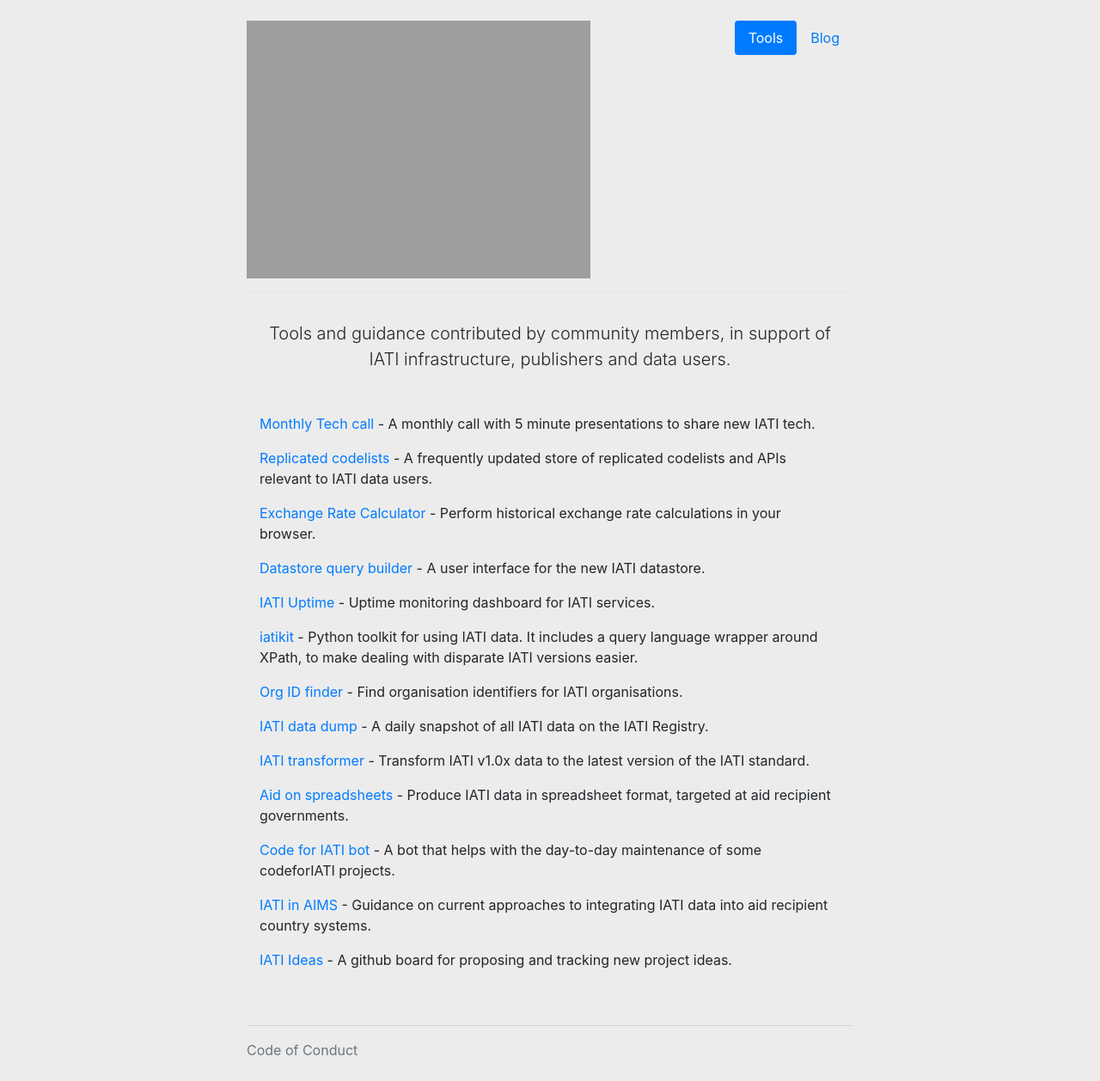
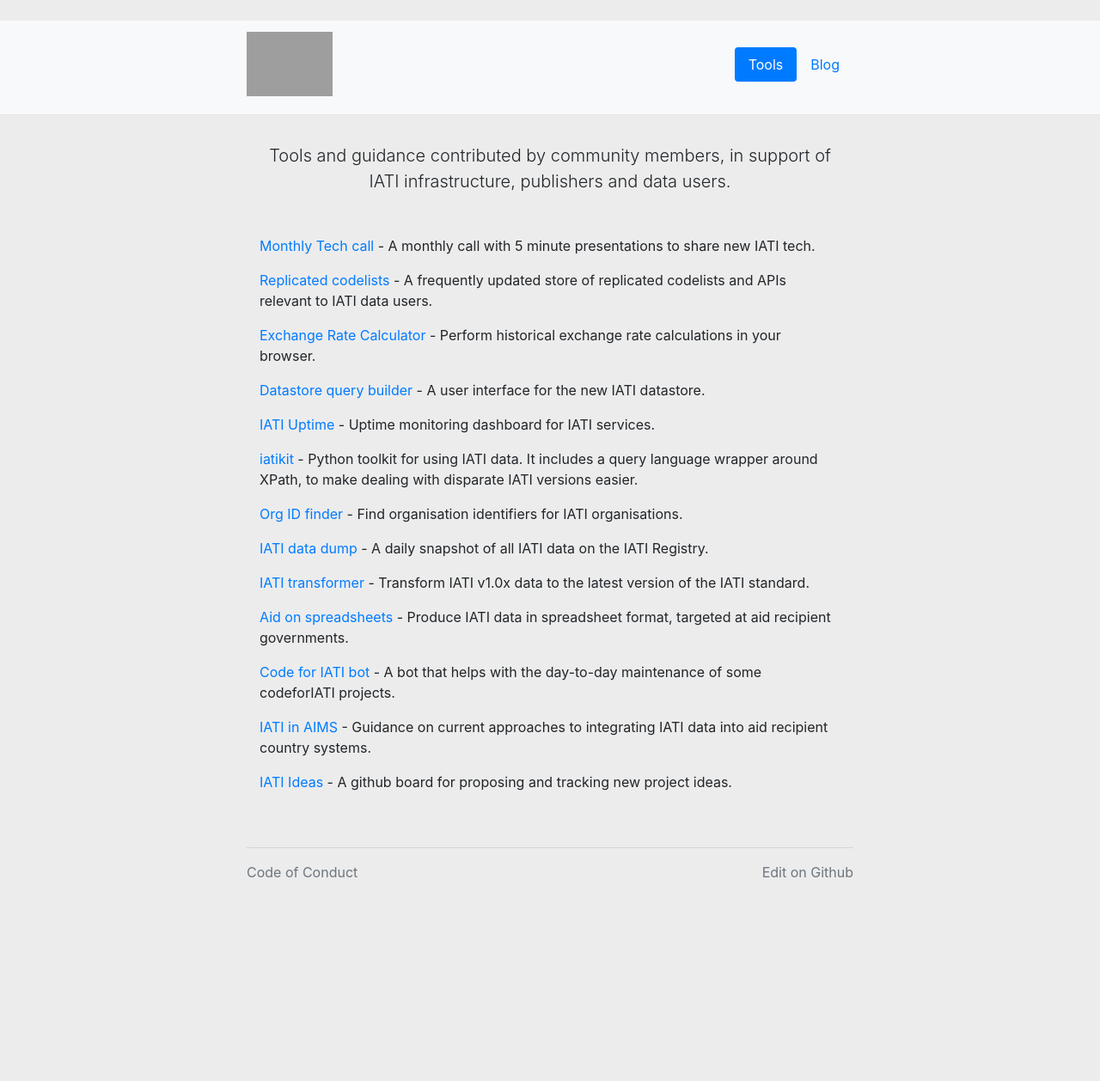
Before and after one commit to codeforIATI/codeforiati.github.io, a Jekyll site: the page built from index.html, in a window 1280 px wide. Shown: the whole page at 86% size. Built offline with Jekyll 4.4.1, drawn with Linux system fonts in a browser that asks for light colours; the list of posts is cut into pages by our own code; after the commit the page ends 1051 px from its top, so only the background shows below that.

Commit message:
Some styling tweaks

```diff
--- a/_layouts/default.html
+++ b/_layouts/default.html
@@ -23,27 +23,38 @@
     <meta property="og:image" content="{{ site.github.url }}/assets/img/logo-square.png?v={{ site.github.build_revision }}">
   </head>
   <body>
-    <div class="container">
-      <div class="header clearfix">
-        <nav>
-          <ul class="nav nav-pills float-right">
+    <nav class="navbar navbar-light bg-light navbar-expand-lg header">
+      <div class="container">
+        <a class="navbar-brand" href="{{ site.github.url }}/">
+          <img src="{{ site.github.url }}/assets/img/logo.png?v={{ site.github.build_revision }}" alt="{{ site.title }}" width="100px" />
+        </a>
+        <button type="button" aria-label="Toggle navigation" aria-controls="navbar-collapse" aria-expanded="false" class="navbar-toggler"><span class="navbar-toggler-icon"></span></button>
+        <div id="navbar-collapse" class="navbar-collapse collapse" style="display: none;">
+          <ul class="nav nav-pills ml-auto ">
             {% for item in site.navigation %}
             <li class="nav-item">
               <a class="nav-link{% if page.url == item.url %} active{% endif %}" href="{{ item.url }}">{{ item.title }}{% if page.url == item.url %} <span class="sr-only">(current)</span>{% endif %}</a>
             </li>
             {% endfor %}
           </ul>
-        </nav>
-        <a href="{{ site.github.url }}/"><img src="{{ site.github.url }}/assets/img/logo.png?v={{ site.github.build_revision }}" alt="{{ site.title }}" /></a>
+        </div>
       </div>
-
+    </nav>
+    <div class="container">
       {{ content }}
     </div>
 
     <footer class="footer">
       <div class="container">
-      <hr />
-        <a class="text-muted" href="/code-of-conduct">Code of Conduct</a>
+        <hr />
+        <div class="row">
+          <div class="col-md-6">
+            <a class="text-muted" href="/code-of-conduct">Code of Conduct</a>
+          </div>
+          <div class="col-md-6 ml-auto text-right">
+            <a class="text-muted" href="https://github.com/codeforIATI/codeforiati.github.io/">Edit on Github</a>
+          </div>
+        </div>
       </div>
     </footer>
   </body>
```
